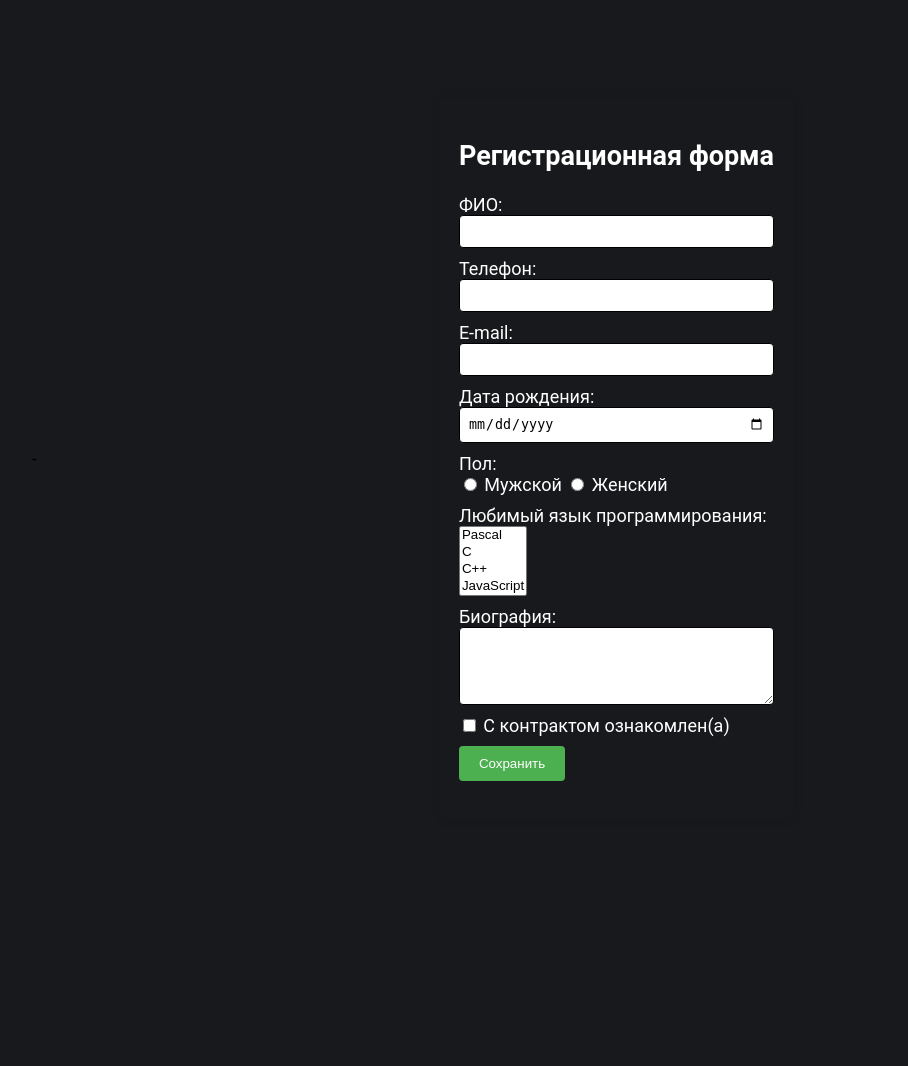
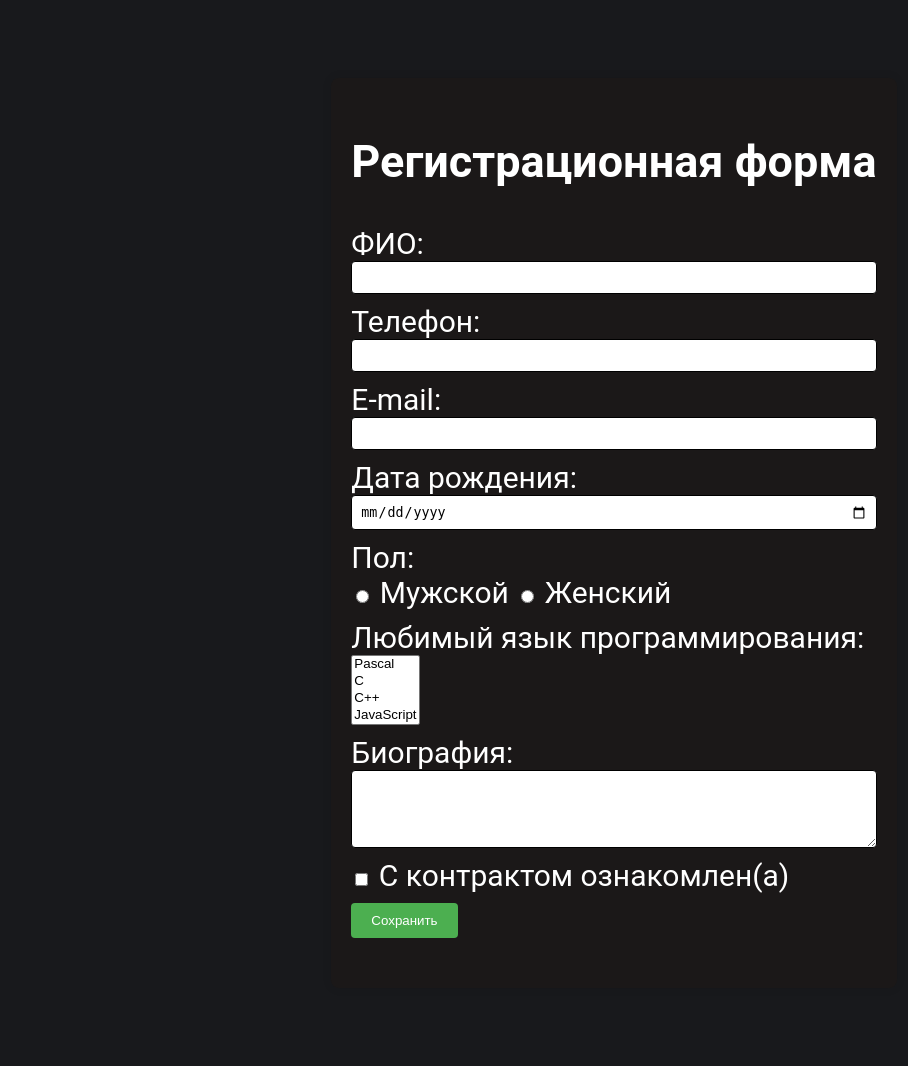
Before and after one commit to A-Alichenko/Exercise-4, a PHP site: page /index.php in a window 1280 px wide. Shown: the whole page, without its empty margins (26-934 px from the left). Before the commit the page ends 781 px from the top, so only its background shows below. Run offline with PHP 8.4, Linux system fonts and the light colour scheme.

Commit message:
Add files via upload

```diff
--- a/Exercise-3/form.php
+++ b/Exercise-3/form.php
@@ -18,15 +18,17 @@
         min-height: 100vh;
         padding: 50px;
         background-color: #18191C;
-
-        font-size: 18px;
+        margin-left: auto;
+        margin-right: auto;
+        font-size: 30px;
         font-family: "Roboto", sans-serif;
+        color: #FFFFFF;
     }
     .container {
         max-width: 600px;
         margin: 20px auto;
         padding: 20px;
-        background-color: #18191C;
+        background-color: #1b1818;
 
         border-radius: 8px;
         box-shadow: 0 0 10px rgba(0, 0, 0, 0.1);
@@ -67,7 +69,7 @@
     </style>
   </head>
   <body>
-
+<div class="body">
   <?php
   if (!empty($messages)) {
       print('<div id="messages">');
@@ -77,11 +79,9 @@ if (!empty($messages)) {
       }
       print('</div>');
   }
+  ?>
+</div>
 
-// Далее выводим форму отмечая элементы с ошибками классом error
-// и задавая начальные значения элементов ранее сохраненными.
-?>
--
 
 
         <div class="container">
--- a/Exercise-3/index.php
+++ b/Exercise-3/index.php
@@ -1,37 +1,22 @@
 <?php
-/**
- * Реализовать проверку заполнения обязательных полей формы в предыдущей
- * с использованием Cookies, а также заполнение формы по умолчанию ранее
- * введенными значениями.
- */
+
 ini_set('display_errors', 0);
 ini_set('display_startup_errors', 0);
 error_reporting(0);
 header('Content-Type: text/html; charset=UTF-8');
 
 
-// Отправляем браузеру правильную кодировку,
-// файл index.php должен быть в кодировке UTF-8 без BOM.
-
-
-// В суперглобальном массиве $_SERVER PHP сохраняет некторые заголовки запроса HTTP
-// и другие сведения о клиненте и сервере, например метод текущего запроса $_SERVER['REQUEST_METHOD'].
 if ($_SERVER['REQUEST_METHOD'] == 'GET') {
-  // Массив для временного хранения сообщений пользователю.
 
     $messages = array();
     $messages_fio = array();
     $messages_date = array();
     $messages_phone = array();
-    $messages_agree = array();
     $messages_email = array();
-    $messages_lang = array();
     $messages_biography = array();
-    $messages_gender = array();
 
 
-  // В суперглобальном массиве $_COOKIE PHP хранит все имена и значения куки текущего запроса.
-  // Выдаем сообщение об успешном сохранении.
+
   if (!empty($_COOKIE['save1']) || !empty($_COOKIE['save2']) || !empty($_COOKIE['save3']) || !empty($_COOKIE['save4'])  || !empty($_COOKIE['save7'])) {
     // Удаляем куку, указывая время устаревания в прошлом.
     setcookie('save1', '', 100000);
@@ -42,12 +27,9 @@ if ($_SERVER['REQUEST_METHOD'] == 'GET') {
       setcookie('save7', '', 100000);
 
 
-
-    // Если есть параметр save, то выводим сообщение пользователю.
     $messages[] = 'Спасибо, результаты сохранены.';
   }
 
-  // Складываем признак ошибок в массив.
   $errors = array();
 
     $errors['name'] = !empty($_COOKIE['name_error']);
@@ -57,54 +39,48 @@ if ($_SERVER['REQUEST_METHOD'] == 'GET') {
     $errors['biography'] = !empty($_COOKIE['biography_error']);
 
 
-  // TODO: аналогично все поля.
+  if ($errors['name']) {
 
-  // Выдаем сообщения об ошибках.
-  if ($errors['name']) {
-    // Удаляем куки, указывая время устаревания в прошлом.
     setcookie('name_error', '', 100000);
     setcookie('name_value', '', 100000);
-    // Выводим сообщение.
+
     $messages_fio[] = '<div class="error">Укажите ваше ФИО.</div>';
   }
    if ($errors['phone']) {
-        // Удаляем куки, указывая время устаревания в прошлом.
+
         setcookie('phone_error', '', 100000);
         setcookie('phone_value', '', 100000);
-        // Выводим сообщение.
+
         $messages_phone[] = '<div class="error">Укажите корректный номер телефона.</div>';
 
 
    }
     if ($errors['email']) {
-        // Удаляем куки, указывая время устаревания в прошлом.
+
         setcookie('email_error', '', 100000);
         setcookie('email_value', '', 100000);
         // Выводим сообщение.
         $messages_email[] = '<div class="error">Введите корректный Email.</div>';
     }
     if ($errors['date']) {
-        // Удаляем куки, указывая время устаревания в прошлом.
+
         setcookie('date_error', '', 100000);
         setcookie('date_value', '', 100000);
-        // Выводим сообщение.
+
         $messages_date[] = '<div class="error">Укажите дату рождения.</div>';
     }
 
 
 
     if ($errors['biography']) {
-        // Удаляем куки, указывая время устаревания в прошлом.
+
         setcookie('biography_error', '', 100000);
         setcookie('biography_value', '', 100000);
-        // Выводим сообщение.
+
         $messages_biography[] = '<div class="error">Заполните поле биография.</div>';
     }
 
 
-  // TODO: тут выдать сообщения об ошибках в других полях.
-
-  // Складываем предыдущие значения полей в массив, если есть.
   $values = array();
   $values['name'] = empty($_COOKIE['name_value']) ? '' : $_COOKIE['name_value'];
   $values['phone'] = empty($_COOKIE['phone_value']) ? '' : $_COOKIE['phone_value'];
@@ -113,27 +89,21 @@ if ($_SERVER['REQUEST_METHOD'] == 'GET') {
 
     $values['biography'] = empty($_COOKIE['biography_value']) ? '' : $_COOKIE['biography_value'];
 
-  // TODO: аналогично все поля.
 
-  // Включаем содержимое файла form.php.
-  // В нем будут доступны переменные $messages, $errors и $values для вывода
-  // сообщений, полей с ранее заполненными данными и признаками ошибок.
   include('form.php');
 }
-// Иначе, если запрос был методом POST, т.е. нужно проверить данные и сохранить их в XML-файл.
 else {
-    // Проверяем ошибки.
     $errors = FALSE;
 
     if (empty($_POST['name'])) {
-        // Выдаем куку на день с флажком об ошибке в поле fio.
+
         setcookie('name_error', '1', time() + 24 * 60 * 60);
         $errors = TRUE;
     }
 
     $errors = FALSE;
         if (empty($_POST['phone']) || !preg_match('~^(?:\+7|8)\d{10}$~', $_POST['phone']) ) {
-        // Выдаем куку на день с флажком об ошибке в поле fio.
+
         setcookie('phone_error', '2', time() + 24 * 60 * 60);
         $errors = TRUE;
         }
@@ -141,13 +111,13 @@ else {
 
 
         if (empty($_POST['email']) || preg_match("/^(?:[a-z0-9]+(?:[-_.]?[a-z0-9]+)?@[a-z0-9_.-]+(?:\.?[a-z0-9]+)?\.[a-z]{2,5})$/i", $_POST['phone'])) {
-        // Выдаем куку на день с флажком об ошибке в поле fio.
+
         setcookie('email_error', '3', time() + 24 * 60 * 60);
             $errors = TRUE;
         }
 
    if (empty($_POST['date'])) {
-       // Выдаем куку на день с флажком об ошибке в поле fio.
+
        setcookie('date_error', '4', time() + 24 * 60 * 60);
        $errors = TRUE;
    }
@@ -155,31 +125,27 @@ else {
 
 
     if (empty($_POST['biography'])|| preg_match('/^[a-zA-Zа-яА-Яе0-9,.!? ]+$/',$_POST['biography'])) {
-        // Выдаем куку на день с флажком об ошибке в поле fio.
+
         setcookie('biography_error', '7', time() + 24 * 60 * 60);
         $errors = TRUE;
     }
 
 
 
-    // Сохраняем ранее введенное в форму значение на месяц.
+
     setcookie('name_value', $_POST['name'], time() + 30 * 24 * 60 * 60);
     setcookie('phone_value', $_POST['phone'], time() + 30 * 24 * 60 * 60);
     setcookie('email_value', $_POST['email'], time() + 30 * 24 * 60 * 60);
     setcookie('date_value', $_POST['date'], time() + 30 * 24 * 60 * 60);
     setcookie('biography_value', $_POST['biography'], time() + 30 * 24 * 60 * 60);
 
-// *************
-// TODO: тут необходимо проверить правильность заполнения всех остальных полей.
-// Сохранить в Cookie признаки ошибок и значения полей.
-// *************
 
     if ($errors) {
-        // При наличии ошибок перезагружаем страницу и завершаем работу скрипта.
+
         header('Location: index.php');
         exit();
     } else {
-        // Удаляем Cookies с признаками ошибок.
+
         setcookie('name_error', '', 100000);
         setcookie('phone_error', '', 100000);
         setcookie('email_error', '', 100000);
@@ -188,7 +154,7 @@ else {
         setcookie('Languages[]_error', '', 100000);
         setcookie('biography_error', '', 100000);
         setcookie('agree_error', '', 100000);
-        // TODO: тут необходимо удалить остальные Cookies.
+
     }
     if ($errors) {
         exit();
@@ -199,8 +165,7 @@ else {
     $date  = $_POST['date'];
     $gender = $_POST['gender'];
     $biography = $_POST['biography'];
-    // Сохранение в БД.
-    // ...
+
     $user = 'u67364';
     $pass = '9539974';
     $db = new PDO('mysql:host=localhost;dbname=u67364', $user, $pass, array(PDO::MYSQL_ATTR_INIT_COMMAND => "SET NAMES utf8"));
@@ -247,14 +212,14 @@ else {
         print('Error : ' . $e->getMessage());
         exit();
     }
-    // Сохраняем куку с признаком успешного сохранения.
+
     setcookie('save1', '1');
     setcookie('save2', '2');
     setcookie('save3', '3');
     setcookie('save4', '4');
     setcookie('save6', '7');
 
-    // Делаем перенаправление.
+
     header('Location: index.php');
 
 }
```
Lines whose indentation alone changed are shown as unchanged.
